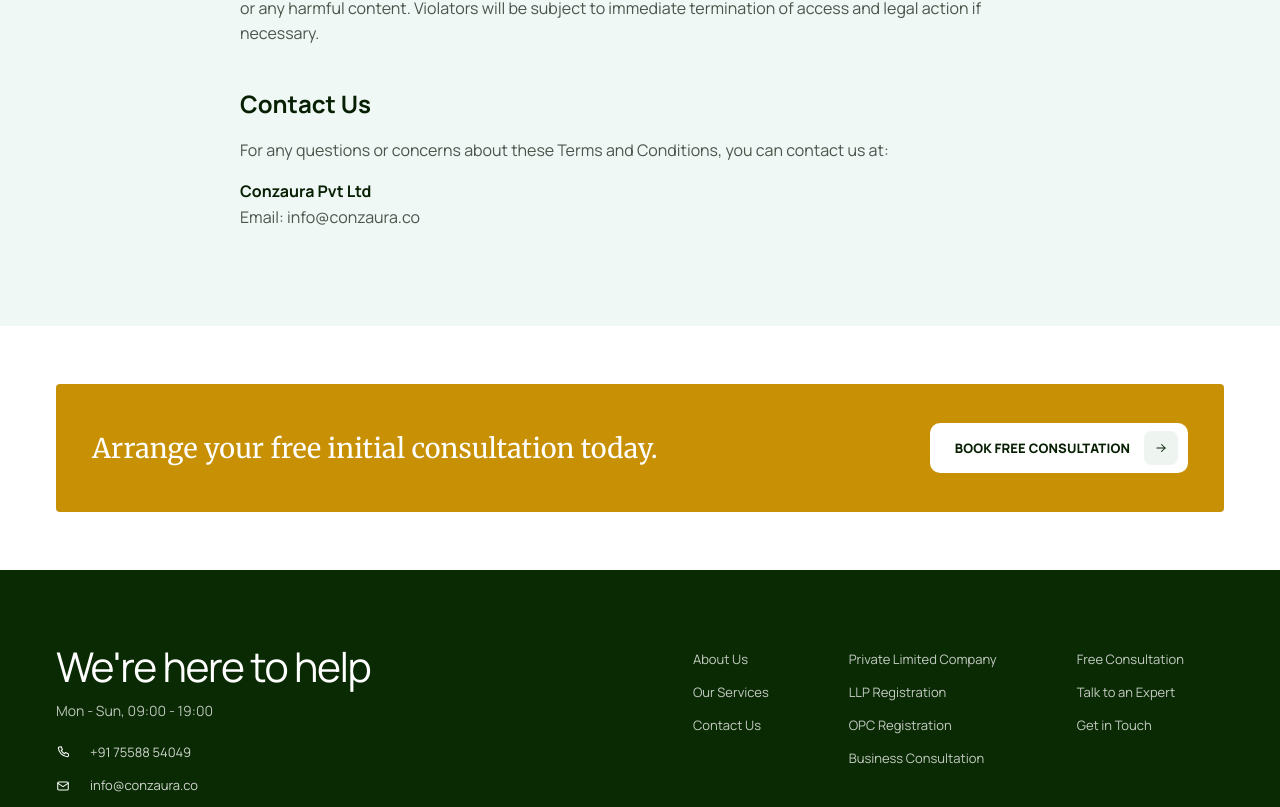
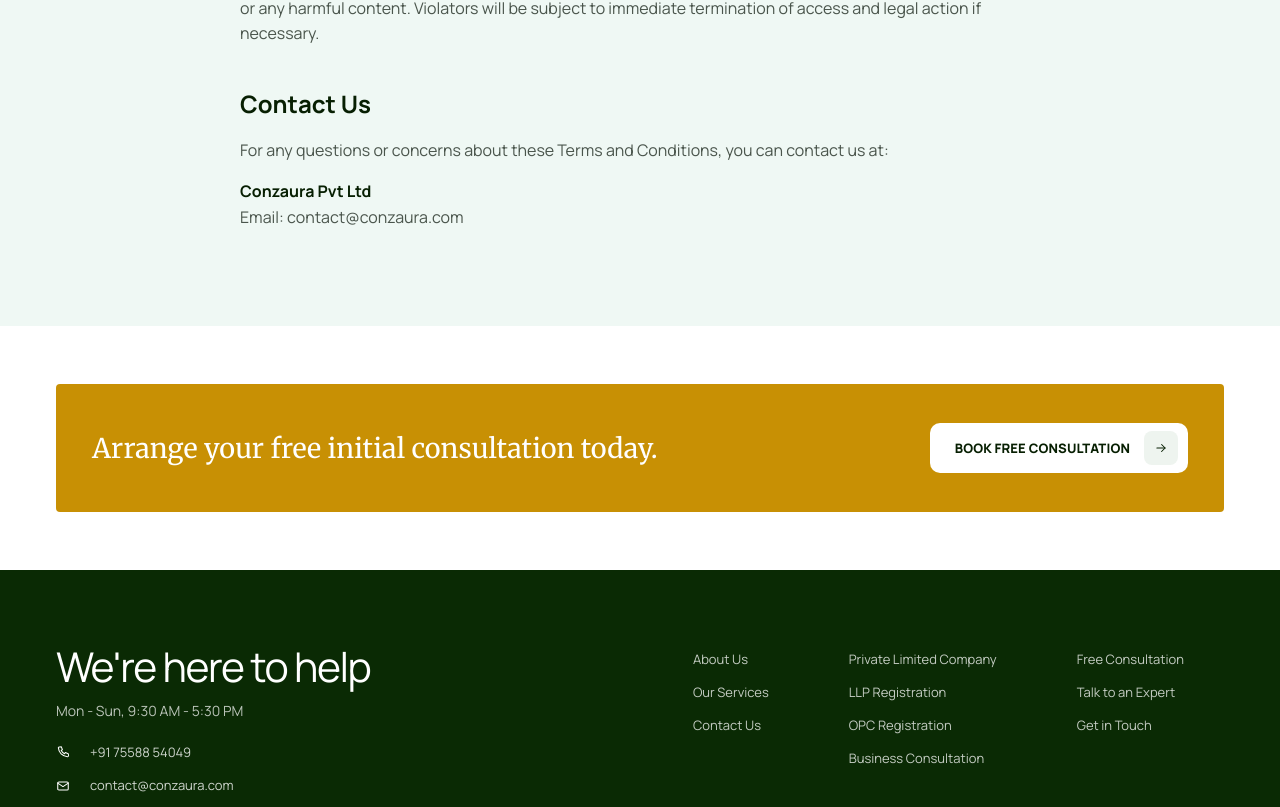
Before and after one commit to conzaura-biz/website, a React (Vite) app: page /terms in a window 1280 px wide. Shown: the part 1990-2797 px from the top of the page. Built offline with nearby package versions, Linux system fonts and the light colour scheme; no server answers.

Commit message:
Update email to contact@conzaura.com across project and update footer timings to 9:30 AM - 5:30 PM

```diff
--- a/src/components/Footer.jsx
+++ b/src/components/Footer.jsx
@@ -7,9 +7,9 @@
       <div className="container footer-main">
         <div className="footer-intro">
           <h2>We're here to help</h2>
-          <p>Mon - Sun, 09:00 - 19:00</p>
+          <p>Mon - Sun, 9:30 AM - 5:30 PM</p>
           <a href="tel:+917558854049"><Icon name="phone" size={14} />+91 75588 54049</a>
-          <a href="mailto:info@conzaura.co"><Icon name="mail" size={14} />info@conzaura.co</a>
+          <a href="mailto:contact@conzaura.com"><Icon name="mail" size={14} />contact@conzaura.com</a>
           <div style={{ display: 'flex', gap: '8px', marginTop: '12px', fontSize: '13px', lineHeight: '1.4', color: 'rgba(255,255,255,0.76)', maxWidth: '280px' }}>
             <Icon name="pin" size={14} style={{ flexShrink: 0, marginTop: '2px', color: '#fff' }} />
             <span>TC No. 46/3173, Santhi Nivas, Near IDBI Bank, Karamana PO, Trivandrum - 695002</span>
--- a/src/pages/Contact.jsx
+++ b/src/pages/Contact.jsx
@@ -273,10 +273,10 @@
                 </span>
 
                 <a
-                  href="mailto:info@conzaura.co"
+                  href="mailto:contact@conzaura.com"
                   className="reference-company-value"
                 >
-                  info@conzaura.co
+                  contact@conzaura.com
                 </a>
 
               </div>
--- a/src/pages/PrivacyPolicy.jsx
+++ b/src/pages/PrivacyPolicy.jsx
@@ -74,7 +74,7 @@
           </p>
           <p>
             <strong>Conzaura Pvt Ltd</strong><br />
-            Email: <a href="mailto:info@conzaura.co">info@conzaura.co</a>
+            Email: <a href="mailto:contact@conzaura.com">contact@conzaura.com</a>
           </p>
         </div>
       </div>
--- a/src/pages/Terms.jsx
+++ b/src/pages/Terms.jsx
@@ -13,7 +13,7 @@
         <div className="legal-content">
           <h1>Terms of Service</h1>
           <p>
-            By accessing and using our website (conzaura.co), you agree to comply with and be bound by these Terms and Conditions. If you do not agree with these terms, you are advised not to use the Website or any related services.
+            By accessing and using our website (conzaura.com), you agree to comply with and be bound by these Terms and Conditions. If you do not agree with these terms, you are advised not to use the Website or any related services.
           </p>
 
           <h3>Use of the Website</h3>
@@ -78,7 +78,7 @@
           </p>
           <p>
             <strong>Conzaura Pvt Ltd</strong><br />
-            Email: <a href="mailto:info@conzaura.co">info@conzaura.co</a>
+            Email: <a href="mailto:contact@conzaura.com">contact@conzaura.com</a>
           </p>
         </div>
       </div>
```
